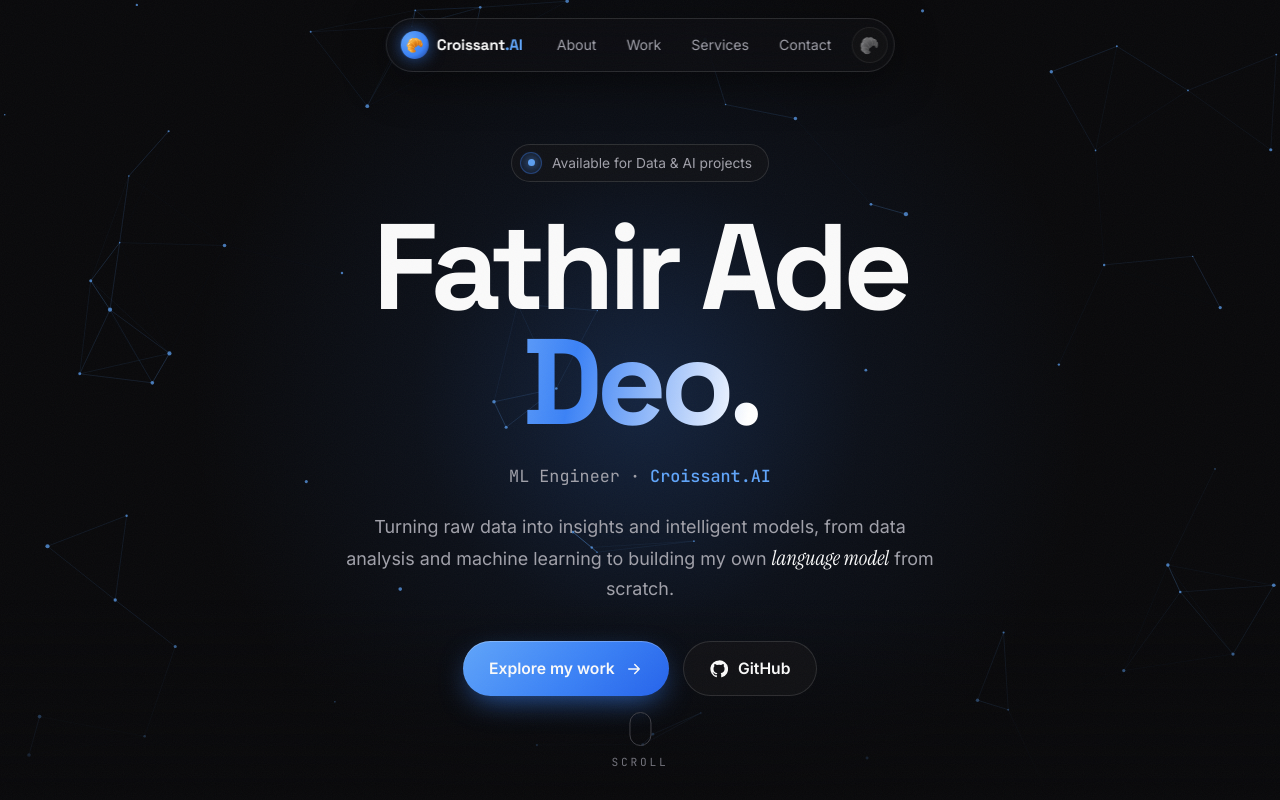
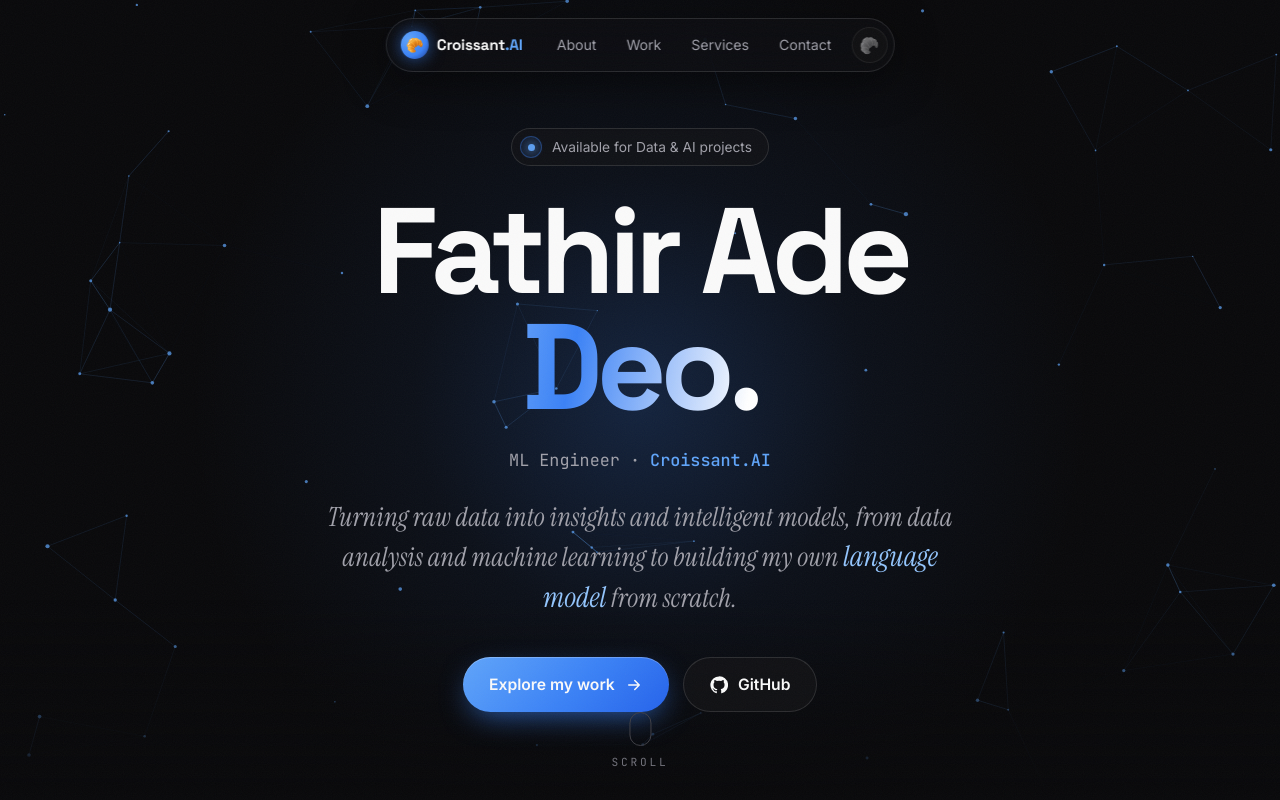
Before and after one commit to LuxCaspian/CroissantPage, a plain HTML site: page index.html in a window 1280 px wide. Shown: the top 800 px of the page. Drawn offline with Linux system fonts and the light colour scheme; no server answers.

Commit message:
Use italic serif font for hero description

```diff
--- a/style.css
+++ b/style.css
@@ -79,8 +79,8 @@
   .roles li{height:1.7em}
   .roles li b{color:var(--blue2);font-weight:500}
   @keyframes roll{0%,20%{transform:translateY(0)}25%,45%{transform:translateY(-1.7em)}50%,70%{transform:translateY(-3.4em)}75%,95%{transform:translateY(-5.1em)}100%{transform:translateY(-6.8em)}}
-  .hero p.lead{max-width:600px;margin:22px auto 0;color:var(--muted);font-size:1.12rem}
-  .hero p.lead em.s{color:var(--text);font-size:1.15em}
+  .hero p.lead{max-width:640px;margin:22px auto 0;color:var(--muted);font-family:var(--serif);font-style:italic;font-size:clamp(1.3rem,2.6vw,1.65rem);line-height:1.45;letter-spacing:.005em}
+  .hero p.lead em.s{color:var(--blue3);font-size:1.08em}
   .cta{display:flex;justify-content:center;gap:14px;flex-wrap:wrap;margin-top:38px}
   .btn{position:relative;display:inline-flex;align-items:center;gap:10px;padding:14px 26px;border-radius:999px;font-weight:600;font-size:.98rem;border:1px solid var(--line2);background:rgba(20,20,24,.7);color:var(--text);cursor:pointer;transition:background .25s,border-color .25s,box-shadow .25s;will-change:transform}
   .btn:hover{border-color:var(--blue-line);background:var(--bg2)}
```
